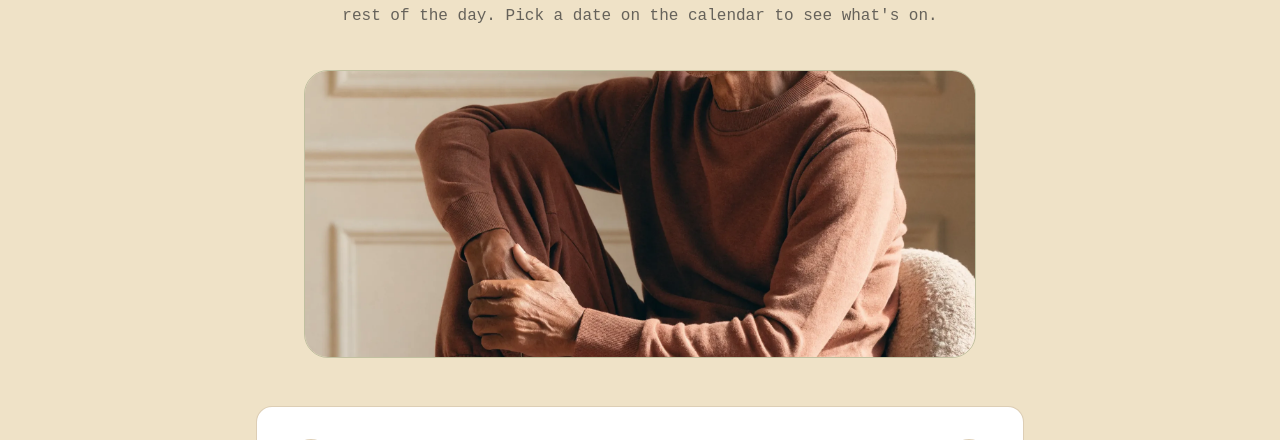
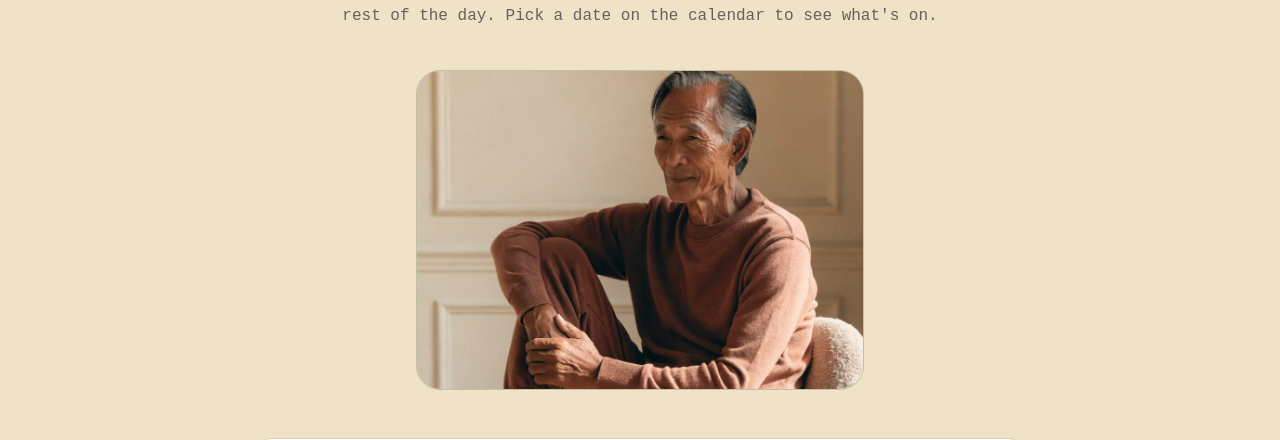
Before and after one commit to ethanRjoseph14/fitvibe-system, a Next.js app: page /book in a window 1280 px wide. Shown: the part 228-668 px from the top of the page. Built offline with nearby package versions, Linux system fonts and the light colour scheme; no server answers; the database is empty; a web font is replaced by a local one.

Commit message:
Adjust layout and image properties in page.tsx

```diff
--- a/app/book/page.tsx
+++ b/app/book/page.tsx
@@ -38,13 +38,13 @@ export default async function BookPage() {
           </p>
         </div>
 
-        <div className="relative rounded-3xl overflow-hidden border border-sage/40 h-56 sm:h-72 max-w-2xl mx-auto mb-12">
+        <div className="relative rounded-3xl overflow-hidden border border-sage/40 h-64 sm:h-80 max-w-md mx-auto mb-12">
           <Image
             src="/images/book-banner.webp"
             alt="A member resting between sets, taking a moment to breathe"
             fill
-            sizes="(min-width: 640px) 672px, 100vw"
-            className="object-cover"
+            sizes="(min-width: 640px) 448px, 100vw"
+            className="object-cover object-top"
             priority
           />
         </div>
```
